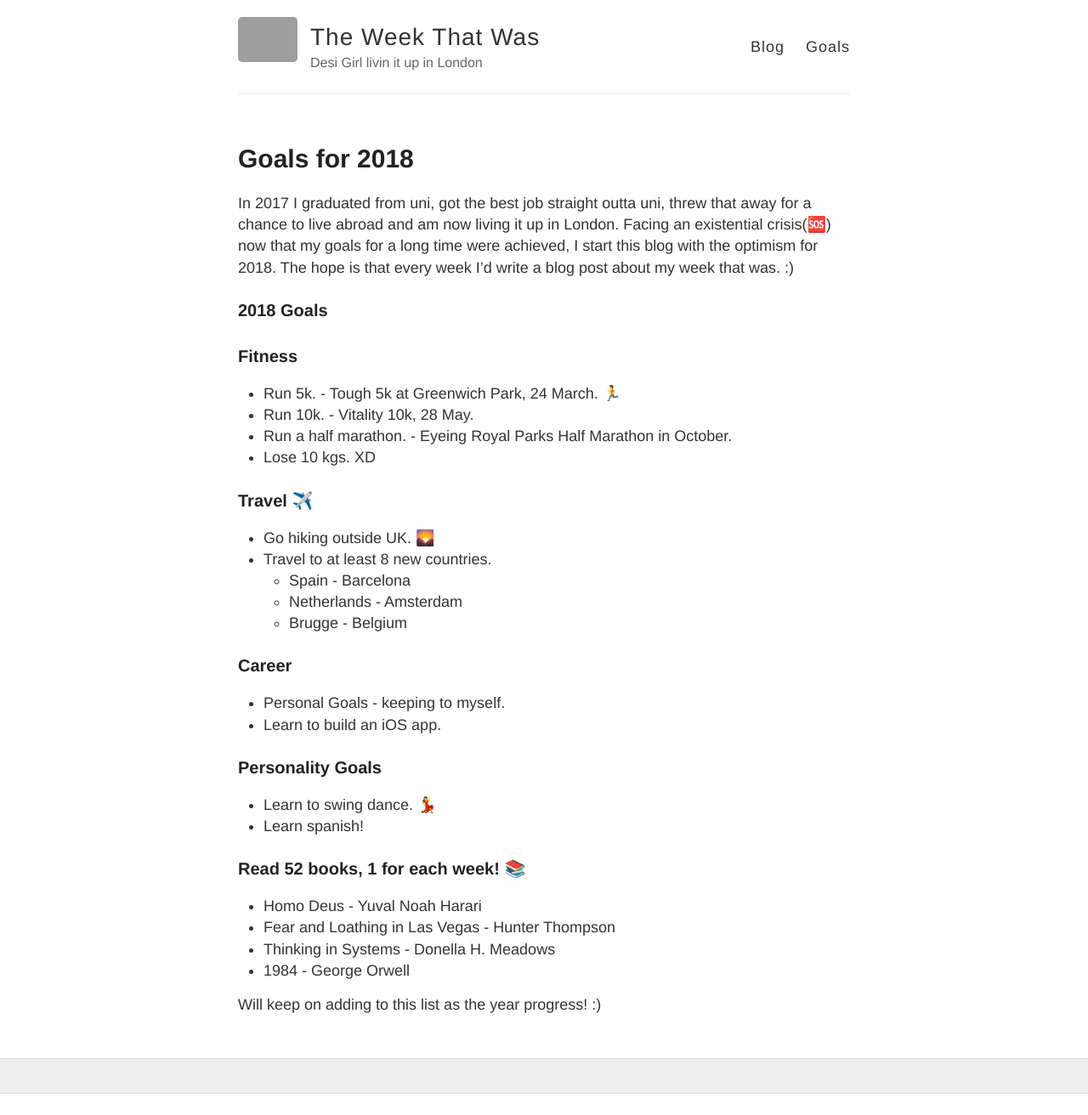
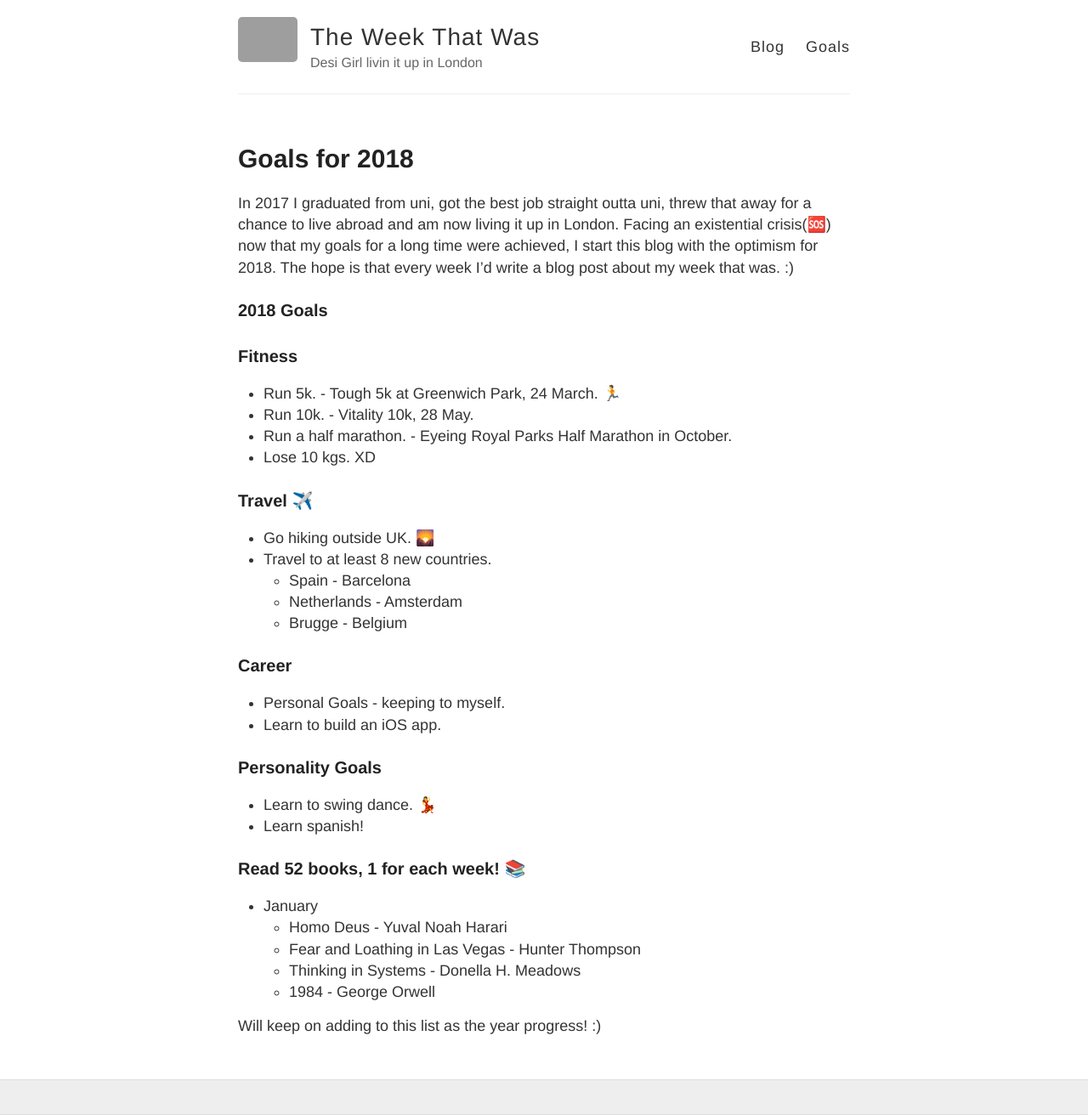
Before and after one commit to harEshInBerlin/weasleys.github.io, a Jekyll site: the page built from about.md, in a window 1280 px wide. Shown: the whole page at 85% size. Built offline with Jekyll 4.4.1, drawn with Linux system fonts in a browser that asks for light colours; emoji names are drawn with the system emoji font; before the commit the page ends 1287 px from its top, so only the background shows below that; grey boxes are pictures that could not be loaded.

Commit message:
add month to books

```diff
--- a/about.md
+++ b/about.md
@@ -33,9 +33,10 @@ The hope is that every week I'd write a blog post about my week that was. :)
 
 ### Read 52 books, 1 for each week! :books:
 
-* Homo Deus - Yuval Noah Harari
-* Fear and Loathing in Las Vegas - Hunter Thompson
-* Thinking in Systems - Donella H. Meadows
-* 1984 - George Orwell
+* January
+	* Homo Deus - Yuval Noah Harari
+	* Fear and Loathing in Las Vegas - Hunter Thompson
+	* Thinking in Systems - Donella H. Meadows
+	* 1984 - George Orwell
 
 Will keep on adding to this list as the year progress! :)
```
